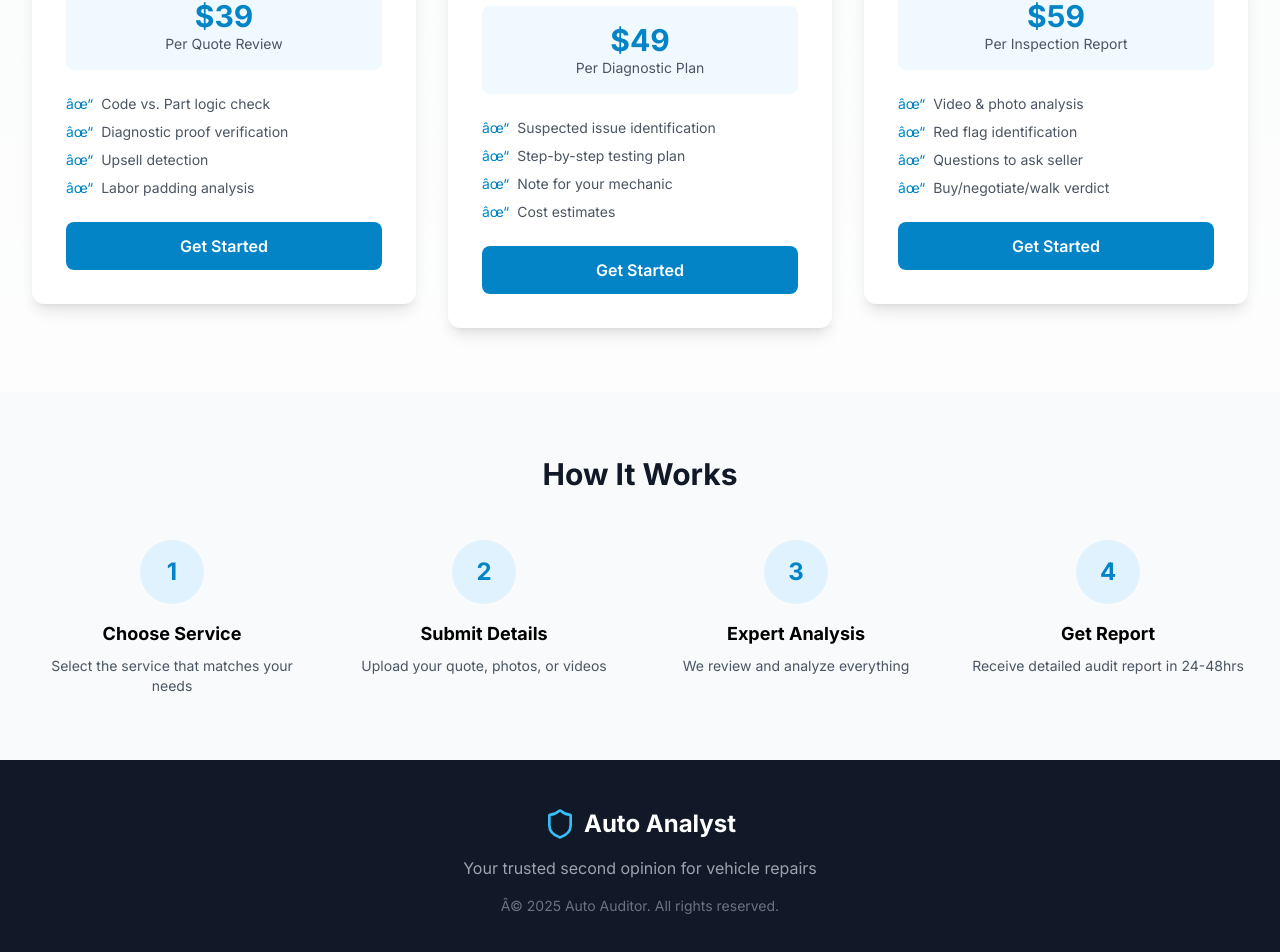
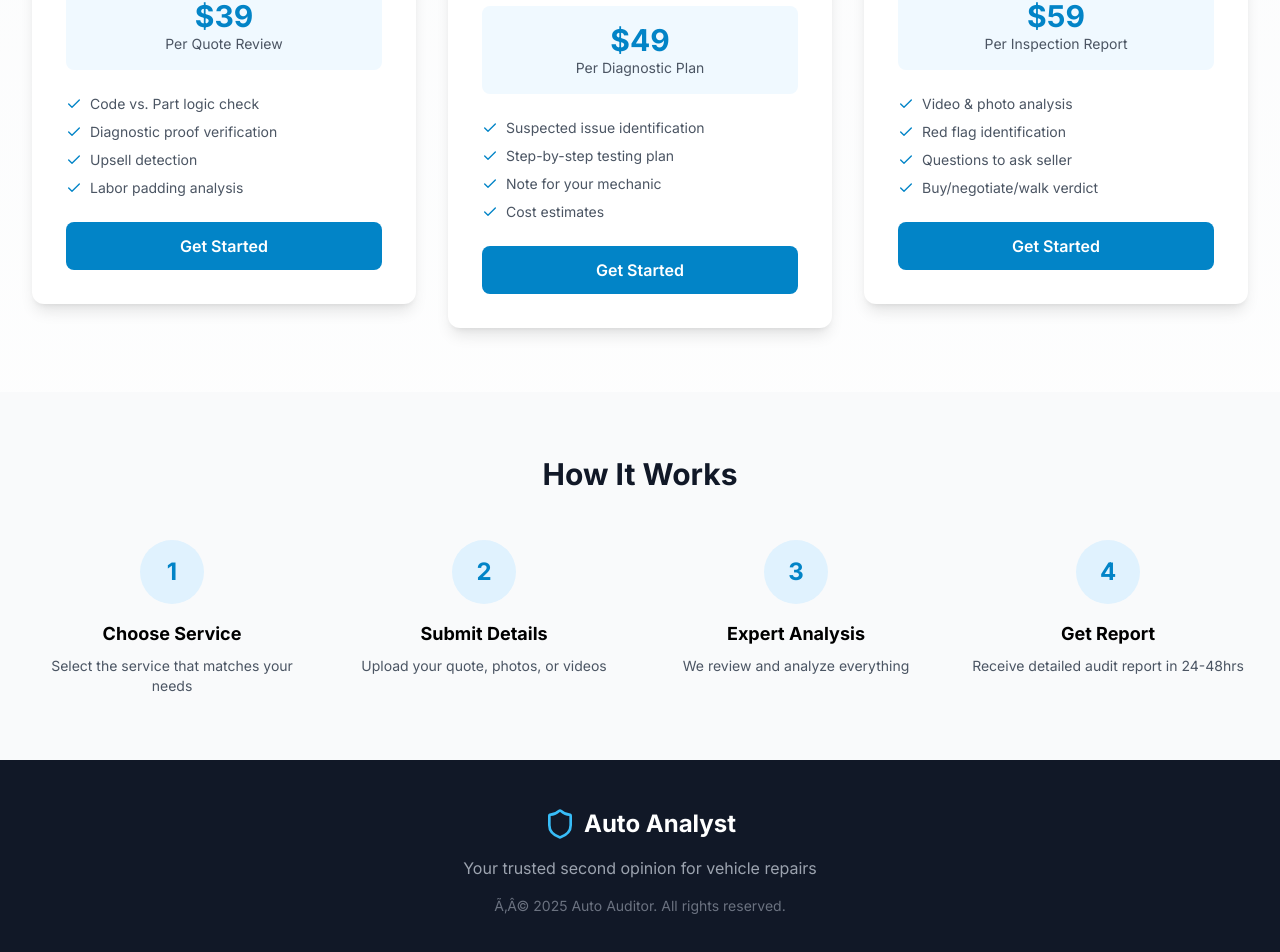
Before and after one commit to TeleosTLink-commits/Auto-Analyst, a Next.js app: page / in a window 1280 px wide. Shown: the part 840-1792 px from the top of the page. Built offline with nearby package versions, Linux system fonts and the light colour scheme.

Commit message:
Replace garbled checkmarks with lucide Check icons

```diff
--- a/app/page.tsx
+++ b/app/page.tsx
@@ -1,5 +1,5 @@
 import Link from 'next/link';
-import { Wrench, Stethoscope, Bike, Shield, DollarSign, Clock } from 'lucide-react';
+import { Wrench, Stethoscope, Bike, Shield, DollarSign, Clock, Check } from 'lucide-react';
 
 export default function Home() {
   return (
@@ -74,19 +74,19 @@ export default function Home() {
               </div>
               <ul className="space-y-2 text-sm text-gray-600 mb-6">
                 <li className="flex items-start">
-                  <span className="text-primary-600 mr-2">âœ“</span>
+                  <Check className="h-4 w-4 text-primary-600 mr-2 flex-shrink-0 mt-0.5" />
                   Code vs. Part logic check
                 </li>
                 <li className="flex items-start">
-                  <span className="text-primary-600 mr-2">âœ“</span>
+                  <Check className="h-4 w-4 text-primary-600 mr-2 flex-shrink-0 mt-0.5" />
                   Diagnostic proof verification
                 </li>
                 <li className="flex items-start">
-                  <span className="text-primary-600 mr-2">âœ“</span>
+                  <Check className="h-4 w-4 text-primary-600 mr-2 flex-shrink-0 mt-0.5" />
                   Upsell detection
                 </li>
                 <li className="flex items-start">
-                  <span className="text-primary-600 mr-2">âœ“</span>
+                  <Check className="h-4 w-4 text-primary-600 mr-2 flex-shrink-0 mt-0.5" />
                   Labor padding analysis
                 </li>
               </ul>
@@ -114,19 +114,19 @@ export default function Home() {
               </div>
               <ul className="space-y-2 text-sm text-gray-600 mb-6">
                 <li className="flex items-start">
-                  <span className="text-primary-600 mr-2">âœ“</span>
+                  <Check className="h-4 w-4 text-primary-600 mr-2 flex-shrink-0 mt-0.5" />
                   Suspected issue identification
                 </li>
                 <li className="flex items-start">
-                  <span className="text-primary-600 mr-2">âœ“</span>
+                  <Check className="h-4 w-4 text-primary-600 mr-2 flex-shrink-0 mt-0.5" />
                   Step-by-step testing plan
                 </li>
                 <li className="flex items-start">
-                  <span className="text-primary-600 mr-2">âœ“</span>
+                  <Check className="h-4 w-4 text-primary-600 mr-2 flex-shrink-0 mt-0.5" />
                   Note for your mechanic
                 </li>
                 <li className="flex items-start">
-                  <span className="text-primary-600 mr-2">âœ“</span>
+                  <Check className="h-4 w-4 text-primary-600 mr-2 flex-shrink-0 mt-0.5" />
                   Cost estimates
                 </li>
               </ul>
@@ -154,19 +154,19 @@ export default function Home() {
               </div>
               <ul className="space-y-2 text-sm text-gray-600 mb-6">
                 <li className="flex items-start">
-                  <span className="text-primary-600 mr-2">âœ“</span>
+                  <Check className="h-4 w-4 text-primary-600 mr-2 flex-shrink-0 mt-0.5" />
                   Video & photo analysis
                 </li>
                 <li className="flex items-start">
-                  <span className="text-primary-600 mr-2">âœ“</span>
+                  <Check className="h-4 w-4 text-primary-600 mr-2 flex-shrink-0 mt-0.5" />
                   Red flag identification
                 </li>
                 <li className="flex items-start">
-                  <span className="text-primary-600 mr-2">âœ“</span>
+                  <Check className="h-4 w-4 text-primary-600 mr-2 flex-shrink-0 mt-0.5" />
                   Questions to ask seller
                 </li>
                 <li className="flex items-start">
-                  <span className="text-primary-600 mr-2">âœ“</span>
+                  <Check className="h-4 w-4 text-primary-600 mr-2 flex-shrink-0 mt-0.5" />
                   Buy/negotiate/walk verdict
                 </li>
               </ul>
@@ -229,7 +229,7 @@ export default function Home() {
               Your trusted second opinion for vehicle repairs
             </p>
             <p className="text-sm text-gray-500">
-              Â© 2025 Auto Auditor. All rights reserved.
+              Ã‚Â© 2025 Auto Auditor. All rights reserved.
             </p>
           </div>
         </div>
```
